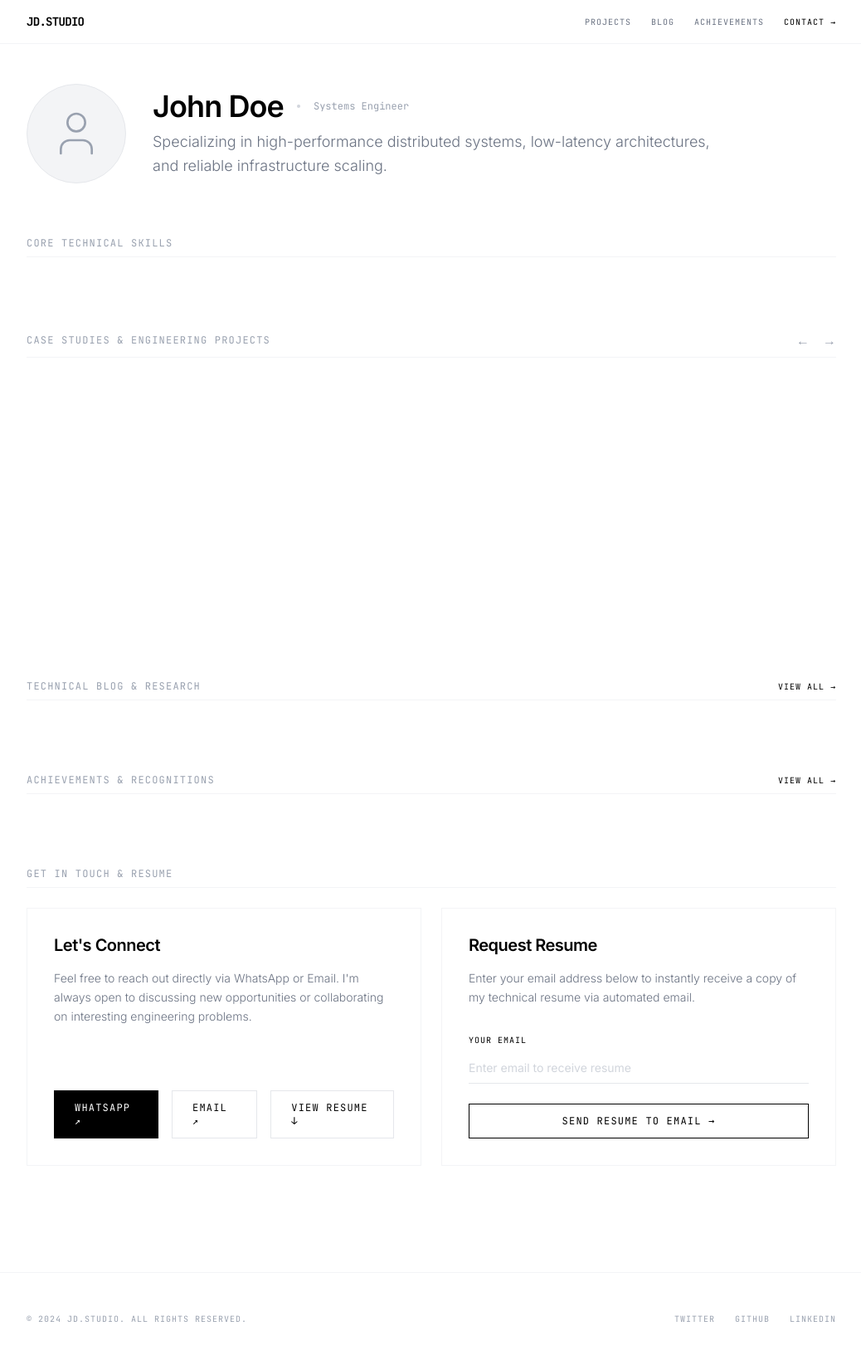
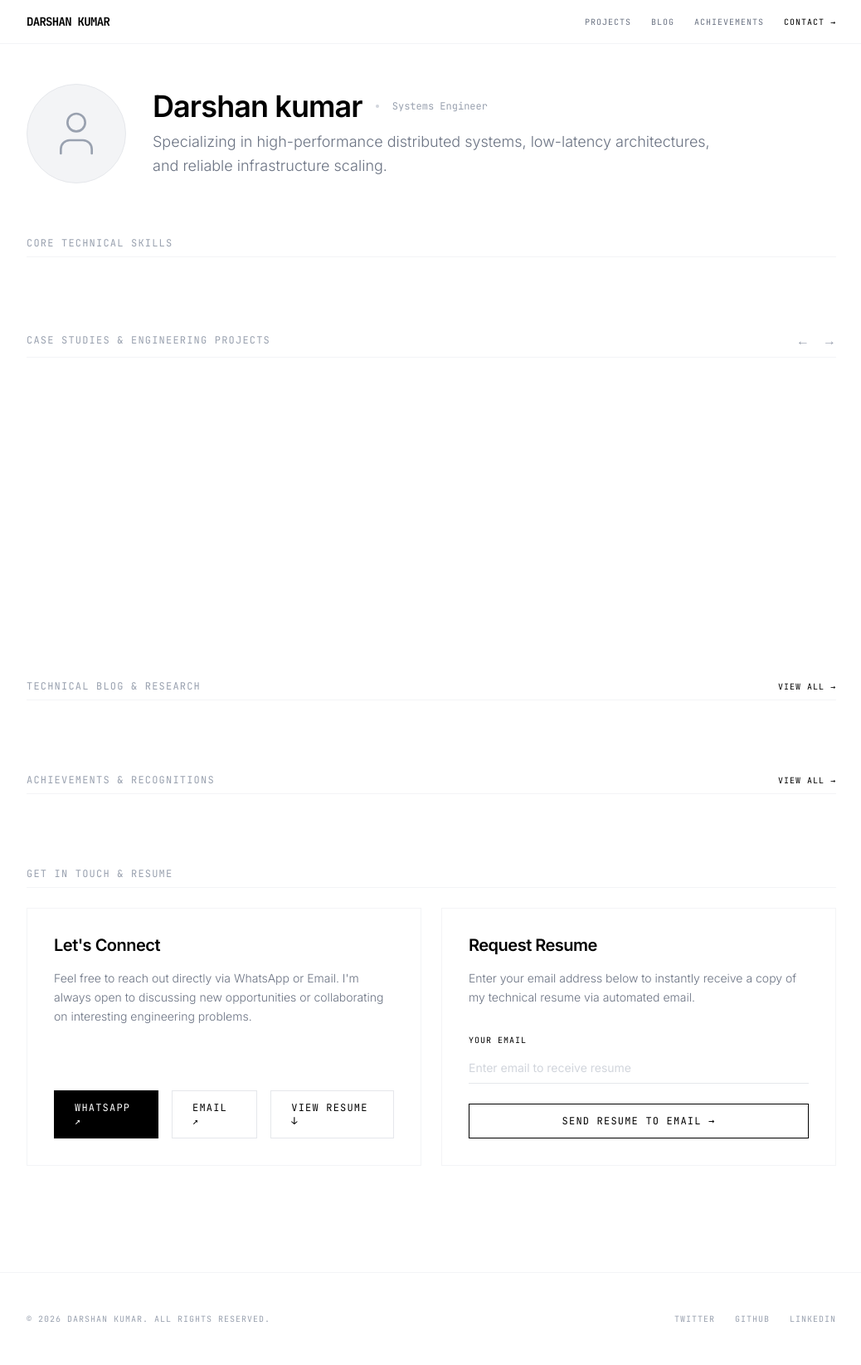
Before and after one commit to Darshanroy/portfolio, a Flask app: page / in a window 1280 px wide. Shown: the whole page at 83% size, without its empty margins (120-1158 px from the left). Run offline with Flask 3, Linux system fonts and the light colour scheme.

Commit message:
Update name to Darshan kumar and year to 2026

```diff
--- a/admin_panel/app.py
+++ b/admin_panel/app.py
@@ -80,8 +80,8 @@ def send_resume():
         msg = MIMEMultipart()
         msg['From'] = SENDER_EMAIL
         msg['To'] = user_email
-        msg['Subject'] = "John Doe - Resume"
-        body = "Hello,\n\nThank you for your interest! Please find my resume attached or linked here: [Link to Resume]\n\nBest,\nJohn Doe"
+        msg['Subject'] = "Darshan kumar - Resume"
+        body = "Hello,\n\nThank you for your interest! Please find my resume attached or linked here: [Link to Resume]\n\nBest,\nDarshan kumar"
         msg.attach(MIMEText(body, 'plain'))
 
         # Create the notification message for the admin
--- a/admin_panel/templates/base.html
+++ b/admin_panel/templates/base.html
@@ -3,7 +3,7 @@
 <head>
     <meta charset="UTF-8">
     <meta name="viewport" content="width=device-width, initial-scale=1.0">
-    <title>Admin Panel - JD.STUDIO</title>
+    <title>Admin Panel - DARSHAN KUMAR</title>
     <!-- Tailwind CSS (CDN for simplicity in Admin Panel) -->
     <script src="https://unpkg.com/@tailwindcss/browser@4"></script>
     <link href="https://fonts.googleapis.com/css2?family=Inter:ital,opsz,wght@0,14..32,100..900;1,14..32,100..900&family=JetBrains+Mono:ital,wght@0,100..800;1,100..800&display=swap" rel="stylesheet">
@@ -24,7 +24,7 @@
     <nav class="sticky top-0 z-50 bg-white/80 backdrop-blur-md border-b border-gray-100">
         <div class="mx-auto flex max-w-5xl items-center justify-between px-6 py-4">
             <a href="{{ url_for('admin_index') }}" class="font-mono text-sm font-bold tracking-tighter hover:opacity-70 transition-opacity">
-                JD.STUDIO <span class="text-xs text-gray-400 font-normal">| ADMIN</span>
+                DARSHAN KUMAR <span class="text-xs text-gray-400 font-normal">| ADMIN</span>
             </a>
 
             <div class="flex gap-6">
--- a/admin_panel/templates/dashboard.html
+++ b/admin_panel/templates/dashboard.html
@@ -9,7 +9,7 @@
         </div>
         <div class="flex flex-col justify-center">
             <div class="flex items-center gap-4 mb-2">
-                <h1 class="text-4xl font-semibold tracking-tight">John Doe Admin</h1>
+                <h1 class="text-4xl font-semibold tracking-tight">Darshan kumar Admin</h1>
                 <div class="h-1 w-1 rounded-full bg-gray-300"></div>
                 <span class="font-mono text-xs text-gray-400">Content Management</span>
             </div>
--- a/admin_panel/templates/public/index.html
+++ b/admin_panel/templates/public/index.html
@@ -23,7 +23,7 @@
         </div>
         <div class="flex flex-col justify-center">
             <div class="flex items-center gap-4 mb-2">
-                <h1 class="text-4xl font-semibold tracking-tight">John Doe</h1>
+                <h1 class="text-4xl font-semibold tracking-tight">Darshan kumar</h1>
                 <div class="h-1 w-1 rounded-full bg-gray-300"></div>
                 <span class="font-mono text-xs text-gray-400">Systems Engineer</span>
             </div>
--- a/admin_panel/templates/public/layout.html
+++ b/admin_panel/templates/public/layout.html
@@ -3,7 +3,7 @@
 <head>
     <meta charset="UTF-8">
     <meta name="viewport" content="width=device-width, initial-scale=1.0">
-    <title>JD.STUDIO - Engineering Portfolio</title>
+    <title>DARSHAN KUMAR - Engineering Portfolio</title>
     <!-- Tailwind CSS CDN -->
     <script src="https://unpkg.com/@tailwindcss/browser@4"></script>
     <link href="https://fonts.googleapis.com/css2?family=Inter:ital,opsz,wght@0,14..32,100..900;1,14..32,100..900&family=JetBrains+Mono:ital,wght@0,100..800;1,100..800&display=swap" rel="stylesheet">
@@ -38,7 +38,7 @@
     <nav class="sticky top-0 z-50 bg-white/80 backdrop-blur-md border-b border-gray-100">
         <div class="mx-auto flex max-w-5xl items-center justify-between px-6 py-4">
             <a href="{{ url_for('public_index') }}" class="font-mono text-sm font-bold tracking-tighter hover:opacity-70 transition-opacity">
-                JD.STUDIO
+                DARSHAN KUMAR
             </a>
 
             <div class="flex gap-6">
@@ -65,7 +65,7 @@
     <footer class="border-t border-gray-100 py-12 mt-20">
         <div class="mx-auto max-w-5xl px-6 flex flex-col md:flex-row justify-between items-center gap-4">
             <div class="text-[10px] font-mono uppercase tracking-widest text-gray-400">
-                &copy; {{ range(2024, 2025) | last }} JD.STUDIO. All rights reserved.
+                &copy; 2026 DARSHAN KUMAR. All rights reserved.
             </div>
             <div class="flex gap-6">
                 <a href="#" class="text-[10px] font-mono uppercase tracking-widest text-gray-400 hover:text-black transition-colors">Twitter</a>
```
